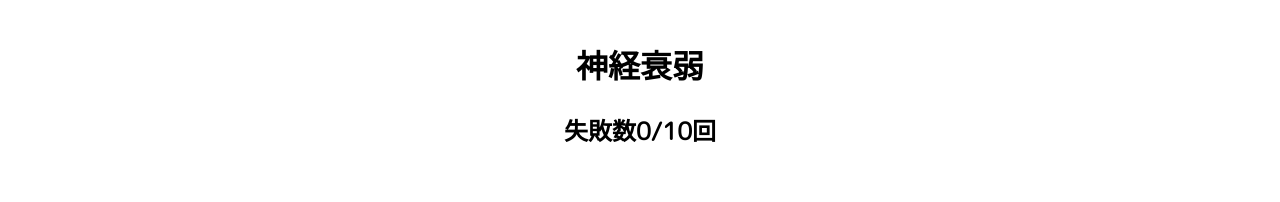
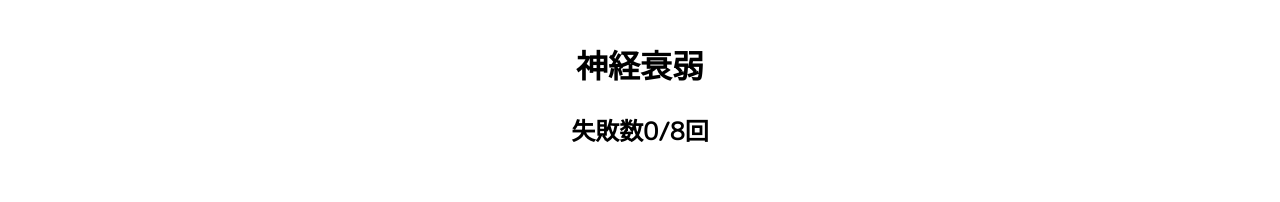
Before and after one commit to osugi21/memory, a React (Create React App) app: page / in a window 1280 px wide. Shown: the top 202 px of the page. Built offline with nearby package versions, Linux system fonts and the light colour scheme.

Commit message:
失敗回数変更

```diff
--- a/src/App.jsx
+++ b/src/App.jsx
@@ -133,7 +133,7 @@ function App() {
   }
 
   useEffect(() => {
-    if (totalCount >= 11) {
+    if (totalCount >= 9) {
       alert('残念！やり直し！')
       // カードがシャッフルされる
       shuffleImages()
@@ -175,7 +175,7 @@ function App() {
       )}
       <div className="header">
         <h1 className="wf-roundedmplus1c">神経衰弱</h1>
-        <h2 className="wf-roundedmplus1c"> 失敗数{totalCount}/10回</h2>
+        <h2 className="wf-roundedmplus1c"> 失敗数{totalCount}/8回</h2>
       </div>
       <div className="game-container">
         <div className="main">
```
